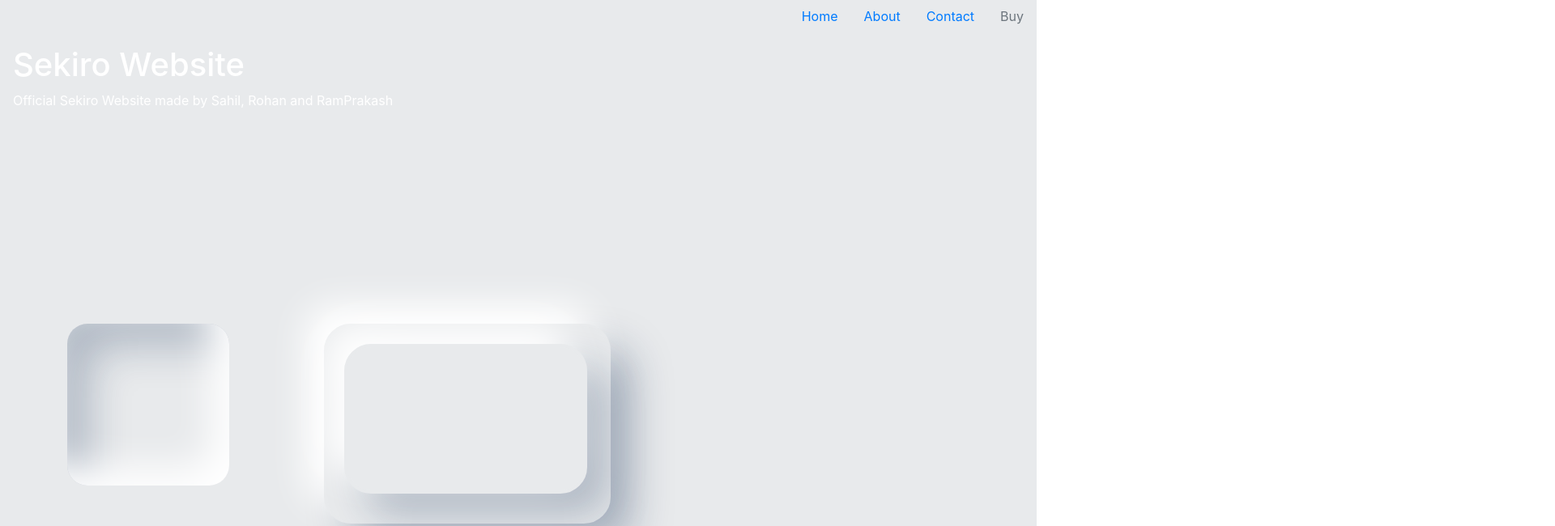
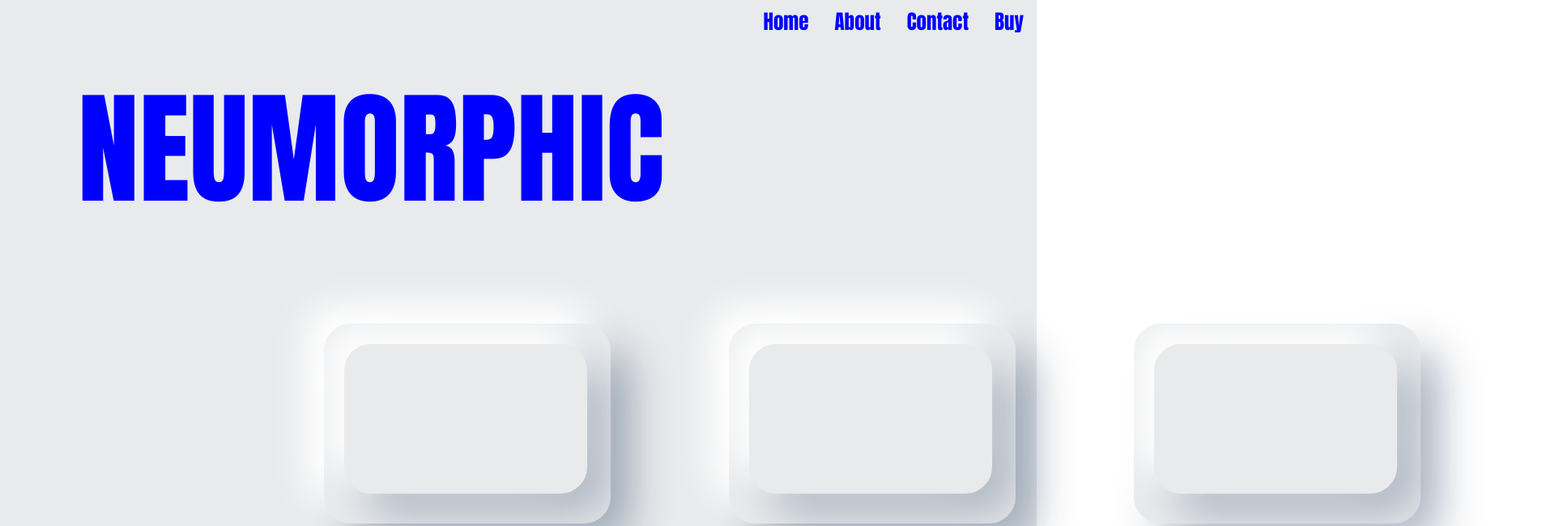
Before and after one commit to Swapcoding/Neumorphic-Website, a plain HTML site: page index.html in a window 1280 px wide. Shown: the top 650 px of the page at 81% size, 1920 px wide, since content can reach past the window. Drawn offline with nearby package versions, Linux system fonts and the light colour scheme.

Commit message:
first commit

```diff
--- a/index.html
+++ b/index.html
@@ -3,7 +3,7 @@
 <head>
     <meta charset="UTF-8">
     <meta name="viewport" content="width=device-width, initial-scale=1.0">
-    <title>Sekiro™</title>
+    <title>Neumorphic</title>
     <link rel="stylesheet" href="styles.css">
     <link rel="stylesheet" href="https://maxcdn.bootstrapcdn.com/bootstrap/4.5.2/css/bootstrap.min.css">
     <script src="https://ajax.googleapis.com/ajax/libs/jquery/3.5.1/jquery.min.js"></script>
@@ -11,7 +11,7 @@
     <script src="https://maxcdn.bootstrapcdn.com/bootstrap/4.5.2/js/bootstrap.min.js"></script>
 </head>
 <body>
-    <ul class="nav  justify-content-end">
+    <ul class="nav justify-content-end">
         <li class="nav-item"></li>
           <a class="nav-link" href="#">Home</a>
         </li>
@@ -22,19 +22,20 @@
           <a class="nav-link" href="#">Contact</a>
         </li>
         <li class="nav-item">
-          <a class="nav-link disabled" href="#">Buy</a>
+          <a class="nav-link" href="#">Buy</a>
         </li>
       </ul>
-    <div class="container-fluid p-3  text-white text-align-center">
-    <h1>Sekiro Website</h1>
-    <p>
-        Official Sekiro Website made by Sahil, Rohan and RamPrakash
-    </p>
+    <div class="container-fluid p-3 text-align-center">
+      <p>NEUMORPHIC</p>
     </div>
     <div class="container-fluid2">
-      <div class="bru"></div>
-      <div class="bru1"></div>
-      <div class="bru2"></div>
+      <div class="container1"></div>
+      <div class="container2"></div>
+      <div class="container3"></div>
+      <div class="container4"></div>
+      <div class="container5"></div>
+      <div class="container6"></div>
+      <div class="container7"></div>
     </div>
 
 </body>
--- a/styles.css
+++ b/styles.css
@@ -1,9 +1,29 @@
+@import url('https://fonts.googleapis.com/css2?family=Anton&display=swap');
+
 *
 {
     margin: 0;
     padding: 0;
 
 }
+body
+ {
+    background-color:#E8EAEC;
+ }
+.nav-link
+{
+    color:  blue;
+    font-weight: 50;
+    text-decoration: none;
+    background-color: transparent;
+
+}
+ul
+ {
+    font-family: "Anton";
+    font-size:25px;
+}
+
 .nav
 {
     background: #E8EAEC;
@@ -15,25 +35,33 @@
 .container-fluid2
 {
     background-color: #E8EAEC;
-    height: 800px;
+    height: 1800px;
     margin: 0;
     padding: 0;
 }
-.bru
+p {
+    font-size: 9.5rem;
+    color: blue;
+    font-family: "Anton";
+    margin-left: 80px;
+}
+
+/*outset1*/
+.container1
 {
 position: absolute;
-width: 200px;
-height:200px;
+width: 1900px;
+height:500px;
 left: 83px;
-top: 400px;
+top: 800px;
 background: #E8EAEC;
 box-sizing: border-box;
 box-shadow: inset -23px -23px 45px #FFFFFF,
             inset 28px 28px 50px rgba(13, 39, 80, 0.25);
 border-radius: 25px;
 }
-
-.bru1
+/*outset2*/
+.container2
 {
 position: absolute;
 width: 354px;
@@ -46,8 +74,8 @@
 box-shadow: -23px -23px 45px #FFFFFF, 28px 28px 50px rgba(13, 39, 80, 0.25);
 border-radius: 33px;
 }
-
-.bru2
+/*inset*/
+.container3
 {
 position: absolute;
 width: 300px;
@@ -60,3 +88,60 @@
 box-shadow: -23px -23px 45px #FFFFFF, 28px 28px 50px rgba(13, 39, 80, 0.25);
 border-radius: 33px;
 }
+
+/*outset4*/
+.container4
+{
+position: absolute;
+width: 354px;
+height: 247px;
+left: 900px;
+top: 400px;
+background: #E8EAEC;
+border: 4px solid #E8EAEC;
+box-sizing: border-box;
+box-shadow: -23px -23px 45px #FFFFFF, 28px 28px 50px rgba(13, 39, 80, 0.25);
+border-radius: 33px;
+}
+/*outset5*/
+.container5
+{
+    position: absolute;
+    width: 300px;
+    height: 185px;
+    left: 925px;
+    top: 425px;
+    background: #E8EAEC;
+    border: 4px solid #E8EAEC;
+    box-sizing: border-box;
+    box-shadow: -23px -23px 45px #FFFFFF, 28px 28px 50px rgba(13, 39, 80, 0.25);
+    border-radius: 33px;
+}
+/*outset6*/
+.container6
+{
+position: absolute;
+width: 354px;
+height: 247px;
+left: 1400px;
+top: 400px;
+background: #E8EAEC;
+border: 4px solid #E8EAEC;
+box-sizing: border-box;
+box-shadow: -23px -23px 45px #FFFFFF, 28px 28px 50px rgba(13, 39, 80, 0.25);
+border-radius: 33px;
+}
+/*outset7*/
+.container7
+{
+    position: absolute;
+    width: 300px;
+    height: 185px;
+    left: 1425px;
+    top: 425px;
+    background: #E8EAEC;
+    border: 4px solid #E8EAEC;
+    box-sizing: border-box;
+    box-shadow: -23px -23px 45px #FFFFFF, 28px 28px 50px rgba(13, 39, 80, 0.25);
+    border-radius: 33px;
+}
```
